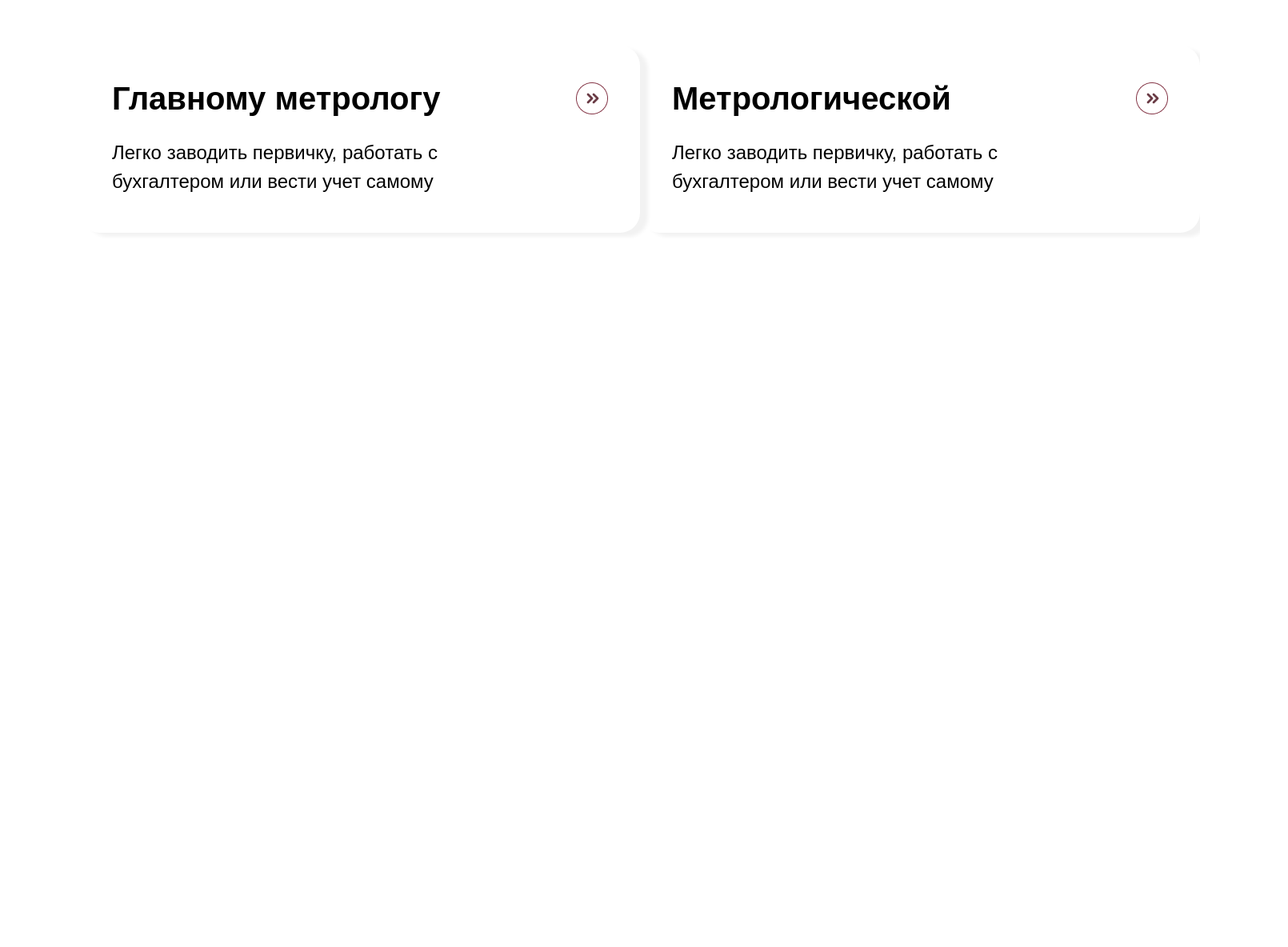
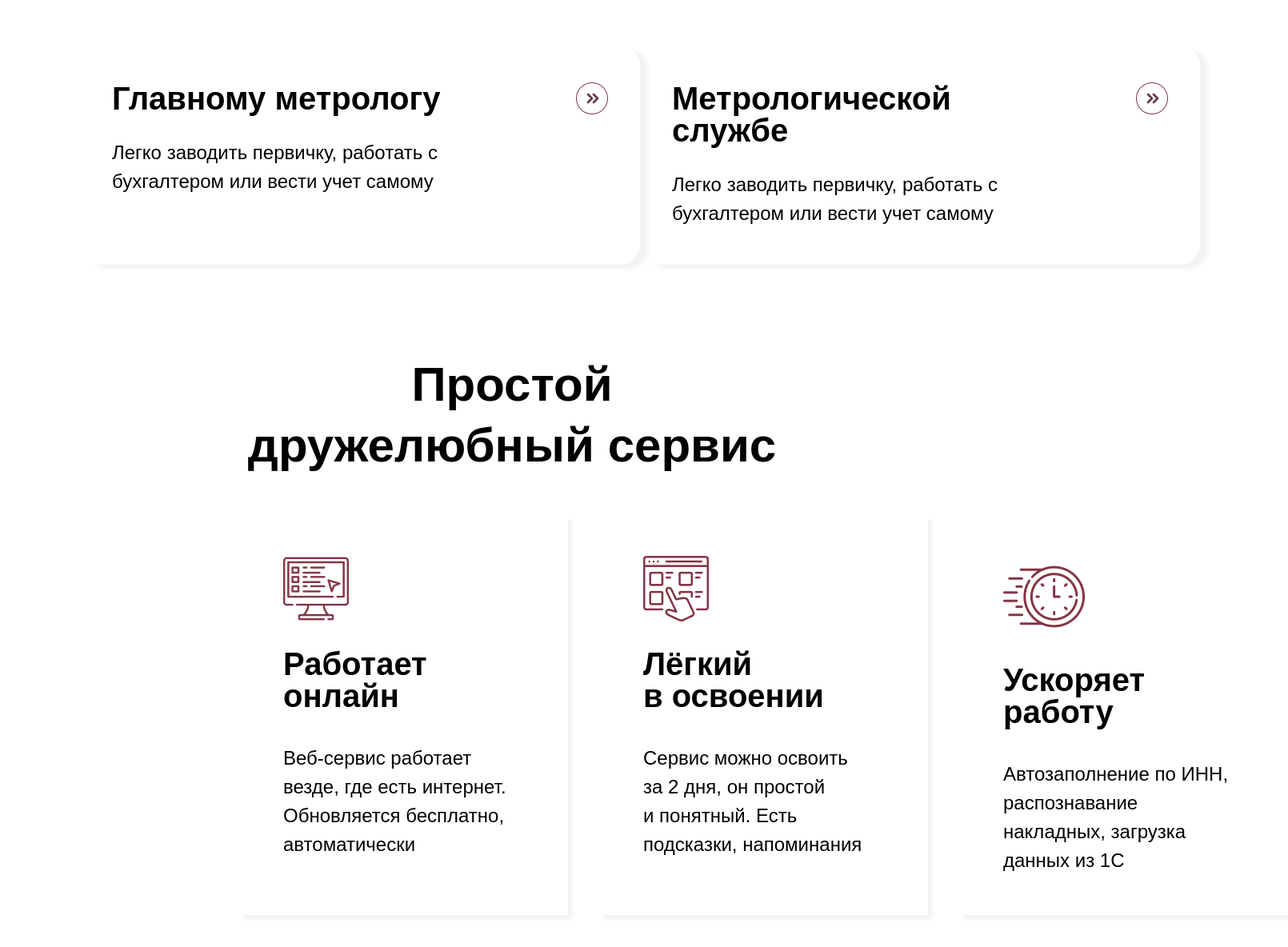
Before and after one commit to Sof-f/metrolog, a plain HTML site: page index.html in a window 1280 px wide. Shown: the part 728-1912 px from the top of the page at 80% size, 1610 px wide, since content can reach past the window. Before the commit the page ends 1026 px from the top, so only its background shows below. Drawn offline with nearby package versions, Linux system fonts and the light colour scheme; a web font is replaced by a local one.

Commit message:
servise 100%

```diff
--- a/css/style.css
+++ b/css/style.css
@@ -171,3 +171,57 @@
     margin-top: 30px;
 
 }
+
+
+
+.servise__container{
+    padding: 65px 300px;
+}
+
+.servise__title{
+    font-family: Arial;
+    font-weight: 700;
+    font-style: Bold;
+    font-size: 60px;
+    line-height: 76px;
+    text-align: center;
+    margin-top: 40px;
+
+}
+
+.servise__list{
+    display: flex;
+    flex-direction: row;
+    justify-content: space-between;
+    gap: 40px;
+    margin-top: 50px;
+}
+
+.servise__list-item{
+    padding: 50px 54px;
+    box-shadow:5px 5px 5px #F2F2F2 ;
+}
+
+.servise__list-description{
+    margin-top: 30px;
+}
+
+.servise__list-title{
+    width: 302px;
+    font-family: Arial;
+    font-weight: 700;
+    font-style: Bold;
+    font-size: 40px;
+    line-height: 100%;
+}
+
+.servise__list-subtitle{
+    font-family: Arial;
+    font-weight: 400;
+    font-style: Regular;
+    font-size: 24px;
+    line-height: 36px;
+    width: 302px;
+    margin-top: 40px;
+
+}
--- a/index.html
+++ b/index.html
@@ -74,7 +74,7 @@
                     </div>
                     <div class="first__content-item">
                         <div class="first__item-description">
-                            <h2 class="first__item-title">Метрологической</h2>
+                            <h2 class="first__item-title">Метрологической службе</h2>
                             <h4 class="first__item-subtitle">Легко заводить первичку, работать с бухгалтером или вести учет самому</h4>
                         </div>
                         <a class="first__item-link" href="#">
@@ -85,6 +85,38 @@
             </div>
         </section>
 
+        <section class="servise">
+            <div class="servise__container">
+                <div class="servise__content">
+                    <h2 class="servise__title">Простой дружелюбный сервис</h2>
+                    <div class="servise__list">
+                        <div class="servise__list-item">
+                            <img  class="servise__img" src="images/test__servise.png" alt="#">
+                            <div class="servise__list-description">
+                                <h3 class="servise__list-title">Работает онлайн</h3>
+                                <h4 class="servise__list-subtitle">Веб-сервис работает везде, где есть интернет. Обновляется бесплатно, автоматически</h4>
+                            </div>
+                        </div>
+                        <div class="servise__list-item">
+                            <img class="servise__img"  src="images/store__servise.png" alt="#">
+                            <div class="servise__list-description">
+                                <h3 class="servise__list-title">Лёгкий в освоении</h3>
+                                <h4 class="servise__list-subtitle">Сервис можно освоить за 2 дня, он простой и понятный. Есть подсказки, напоминания</h4>
+                            </div>
+                        </div>
+                        <div class="servise__list-item">
+                            <img class="servise__img"  src="images/time__servise.png" alt="#">
+                            <div class="servise__list-description">
+                                <h3 class="servise__list-title">Ускоряет работу</h3>
+                                <h4 class="servise__list-subtitle">Автозаполнение по ИНН, распознавание накладных, загрузка данных из 1С</h4>
+                            </div>
+                        </div>
+                    </div>
+                </div>
+            </div>
+        </section>
+
+
 
     </main>
 
```
Also changed, not shown: images/store__servise.png (added), images/test__servise.png (added), images/time__servise.png (added).
